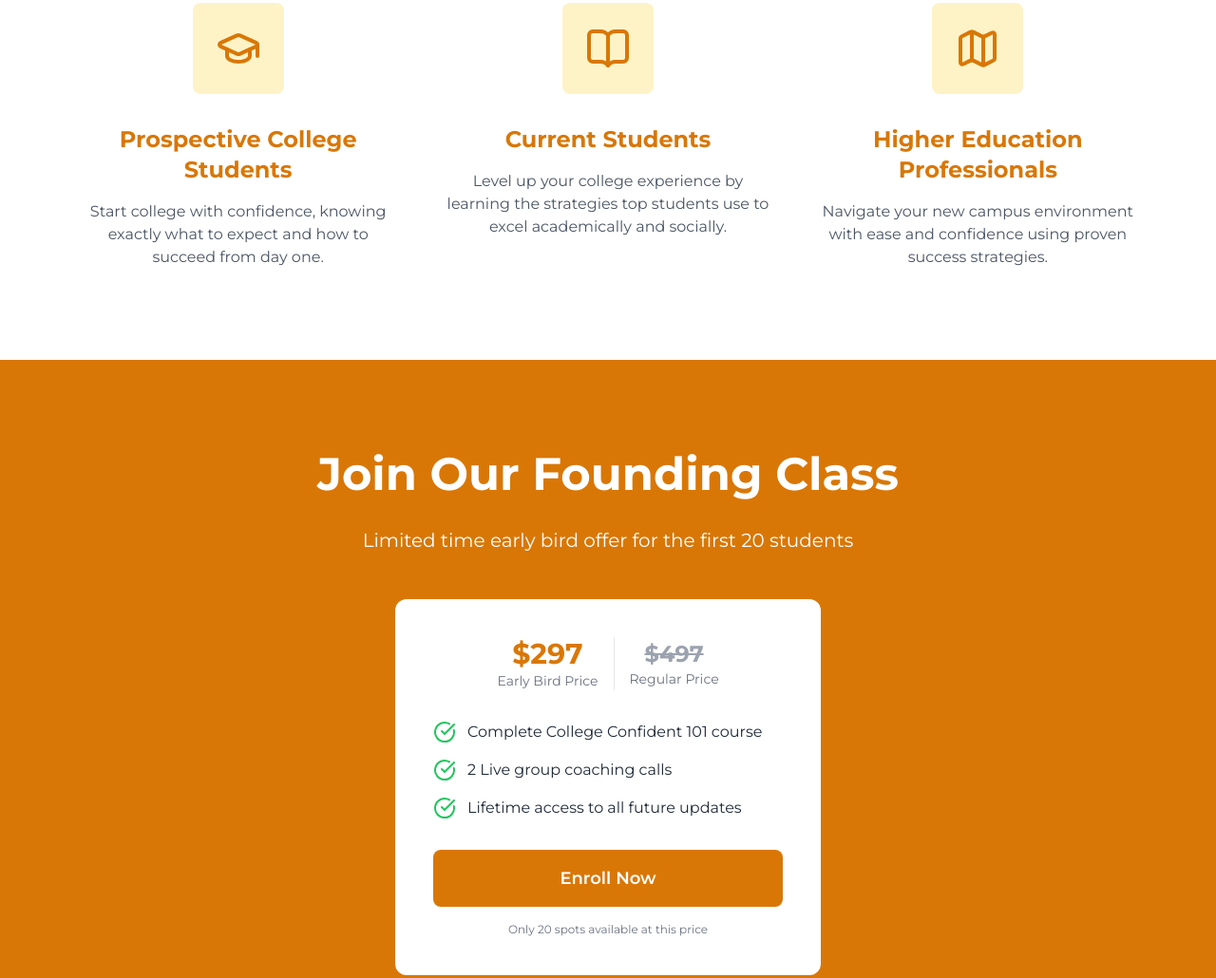
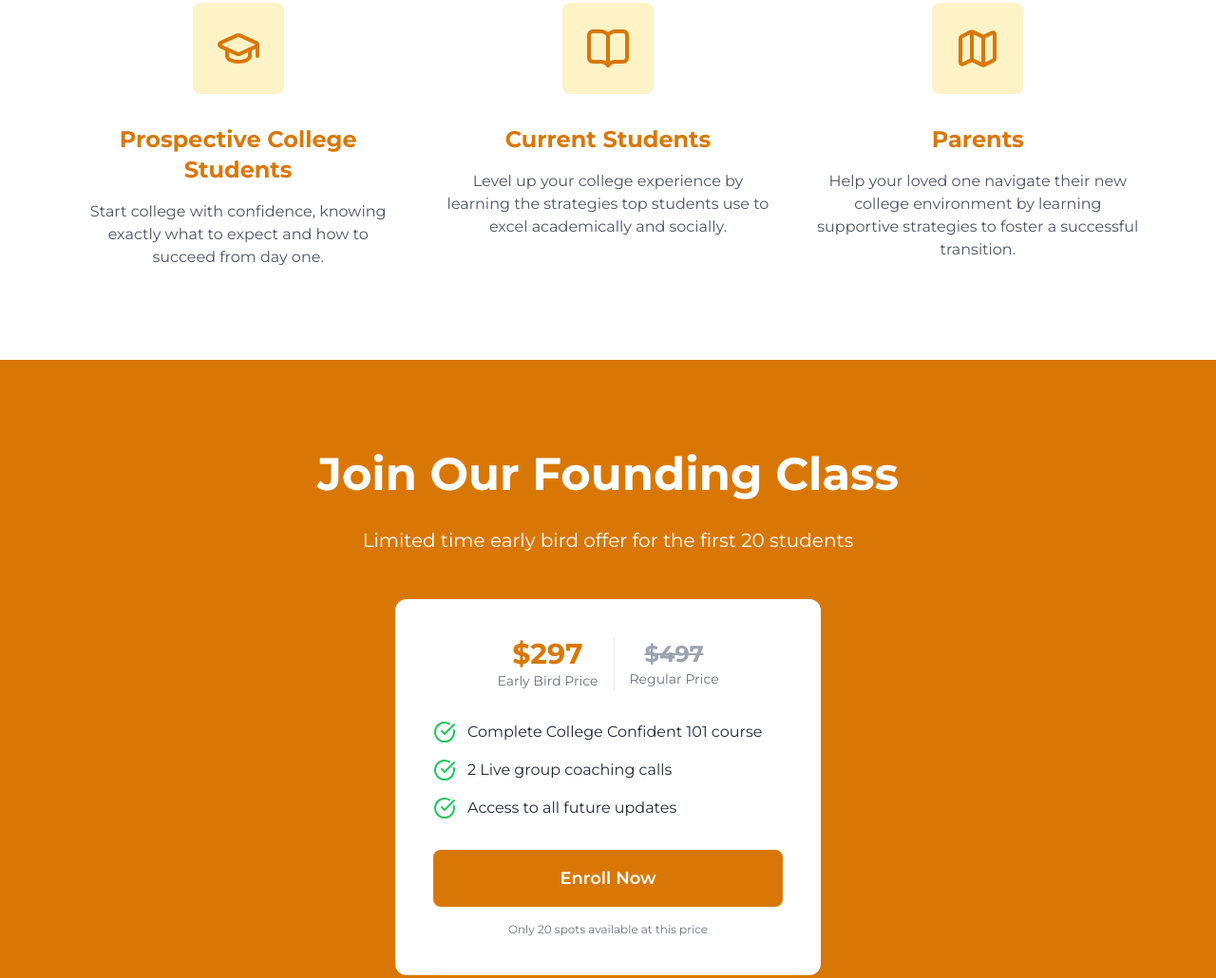
Before and after one commit to rythecoach/theroux-website1, a plain HTML site: page index.html in a window 1280 px wide. Shown: the part 1634-2664 px from the top of the page at 95% size. Drawn offline with nearby package versions, Linux system fonts and the light colour scheme.

Commit message:
Update index.html

```diff
--- a/index.html
+++ b/index.html
@@ -44,7 +44,7 @@
         <!-- Feature Callout -->
         <section class="py-24 bg-gray-50">
             <div class="max-w-6xl mx-auto px-4 text-center">
-                <h2 class="text-4xl md:text-5xl font-bold mb-20 text-amber-600">This Course Will Help You Crush Your College Experience</h2>
+                <h2 class="text-4xl md:text-5xl font-bold mb-20 text-amber-600">This Course Will Help You Crush Your College Experience.</h2>
 
                 <div class="grid md:grid-cols-2 gap-8 md:gap-16">
                     <!-- Module 1 & 2 -->
@@ -155,8 +155,8 @@
                         <div class="rounded-lg bg-amber-100 w-20 h-20 md:w-24 md:h-24 flex items-center justify-center mx-auto mb-6 md:mb-8">
                             <i data-lucide="map" class="w-10 h-10 md:w-12 md:h-12 text-amber-600"></i>
                         </div>
-                        <h3 class="text-xl md:text-2xl font-bold mb-4 text-amber-600">Higher Education Professionals</h3>
-                        <p class="text-gray-600">Navigate your new campus environment with ease and confidence using proven success strategies.</p>
+                        <h3 class="text-xl md:text-2xl font-bold mb-4 text-amber-600">Parents</h3>
+                        <p class="text-gray-600">Help your loved one navigate their new college environment by learning supportive strategies to foster a successful transition.</p>
                     </div>
                 </div>
             </div>
@@ -192,7 +192,7 @@
                         </li>
                         <li class="flex items-start gap-3">
                             <i data-lucide="check-circle" class="w-6 h-6 text-green-500 flex-shrink-0"></i>
-                            <span>Lifetime access to all future updates</span>
+                            <span>Access to all future updates</span>
                         </li>
                     </ul>
 
```
